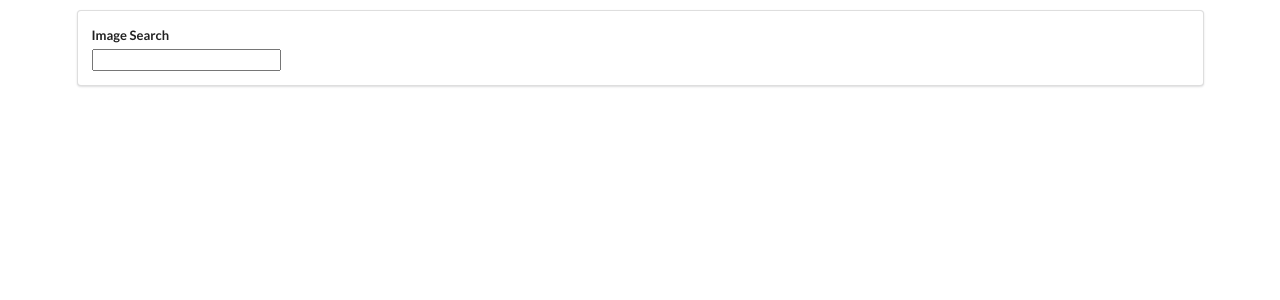
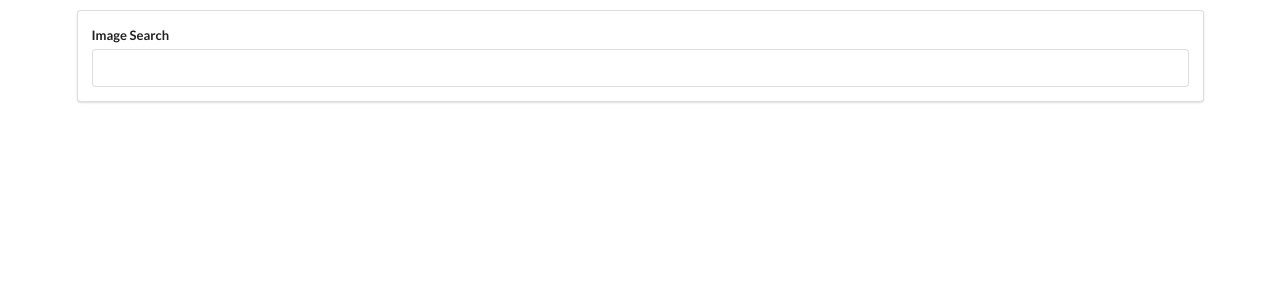
Before and after one commit to Fortzy05/First-App, a React (Create React App) app in the folder my/: page / in a window 1280 px wide. Shown: the top 300 px of the page. Built offline with nearby package versions, Linux system fonts and the light colour scheme.

Commit message:
modifications

```diff
--- a/my/src/component/SearchBar.js
+++ b/my/src/component/SearchBar.js
@@ -5,9 +5,9 @@ class SearchBar extends React.Component {
     render(){
         return ( <div className='ui segment'>
             <form className='ui form'>
-                <div className='field'>
+                <div className="field">
                     <label>Image Search</label>
-                    <input type='type'/>
+                    <input type='text'/>
                 </div>
             </form>
         </div>
```
Also changed, not shown: 1 other file (tests, documents, lock files or other folders).
